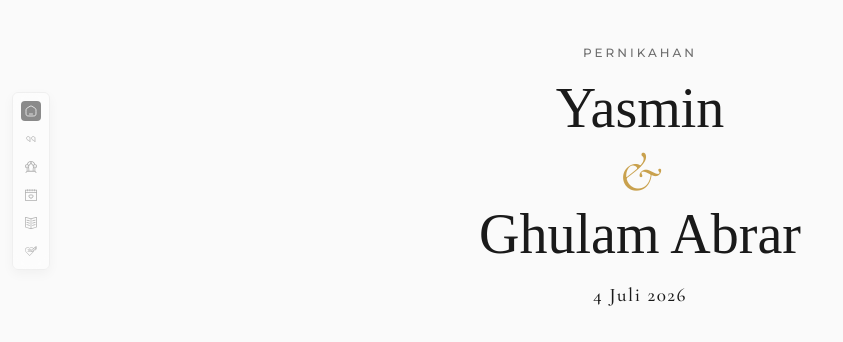
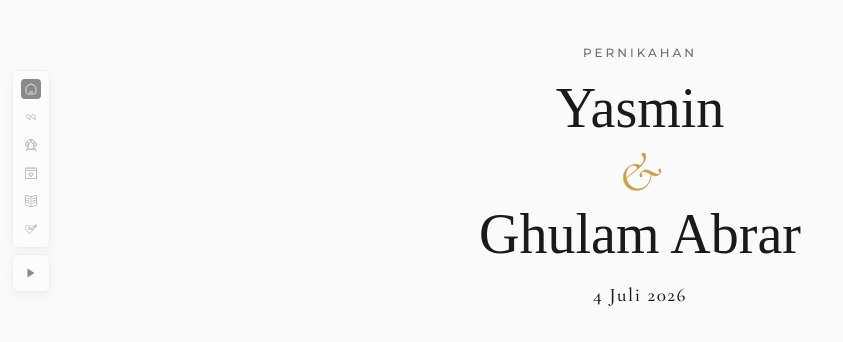
Before and after one commit to 07abrar/undangan-nikah-ghulam, a React (Vite) app in the folder frontend/: page / in a window 1280 px wide. Both pictures are taken after a click on the button "BUKA UNDANGAN". Shown: the part 219-561 px from the top of the page, without its empty margins (0-843 px from the left). Built offline with nearby package versions, Linux system fonts and the light colour scheme; a web font is replaced by a local one.

Commit message:
Add  background music

```diff
--- a/frontend/src/App.tsx
+++ b/frontend/src/App.tsx
@@ -1,12 +1,13 @@
-import { useEffect, useState } from "react";
+import { useEffect, useRef, useState } from "react";
 
+import MusicPlayer from "./components/MusicPlayer";
 import CoupleProfile from "./pages/CoupleProfile";
 import Cover from "./pages/Cover";
 import EventDetails from "./pages/EventDetails";
 import Footer from "./pages/Footer";
+import Quote from "./pages/Quote";
 import RSVP from "./pages/RSVP";
 import Story from "./pages/Story";
-import Quote from "./pages/Quote";
 
 const SECTION_IDS = [
   "cover",
@@ -38,6 +39,8 @@ const NAV_ITEMS: { id: SectionId; icon: string; label: string }[] = [
 function App() {
   const [isOpen, setIsOpen] = useState(false);
   const [activeSection, setActiveSection] = useState<SectionId>("cover");
+  const [isPlaying, setIsPlaying] = useState(false);
+  const audioRef = useRef<HTMLAudioElement>(null);
 
   useEffect(() => {
     if (!isOpen) return;
@@ -60,14 +63,42 @@ function App() {
     return () => observer.disconnect();
   }, [isOpen]);
 
-  const handleOpen = () => setIsOpen(true);
+  const handleOpen = () => {
+    setIsOpen(true);
+    if (audioRef.current) {
+      audioRef.current
+        .play()
+        .then(() => setIsPlaying(true))
+        .catch(() => {});
+    }
+  };
 
-  if (!isOpen) {
-    return <Cover onOpen={handleOpen} />;
+  const toggleMusic = () => {
+    if (!audioRef.current) return;
+    if (isPlaying) {
+      audioRef.current.pause();
+      setIsPlaying(false);
+    } else {
+      audioRef.current
+        .play()
+        .then(() => setIsPlaying(true))
+        .catch(() => {});
     }
+  };
 
   return (
+    <>
+      <audio
+        ref={audioRef}
+        src={`${import.meta.env.BASE_URL}assets/music/a_town_with_an_ocean_free.mp3`}
+        loop
+        preload="auto"
+      />
+      {!isOpen ? (
+        <Cover onOpen={handleOpen} />
+      ) : (
         <div className="app-shell">
+          <div className="floating-nav-group">
             <nav className="floating-nav">
               {NAV_ITEMS.map(({ id, icon, label }) => (
                 <a
@@ -80,6 +111,8 @@ function App() {
                 </a>
               ))}
             </nav>
+            <MusicPlayer isPlaying={isPlaying} onToggle={toggleMusic} />
+          </div>
 
           <main>
             <section id="cover" className="section">
@@ -103,6 +136,8 @@ function App() {
           </main>
           <Footer />
         </div>
+      )}
+    </>
   );
 }
 
--- /dev/null
+++ b/frontend/src/components/MusicPlayer.tsx
@@ -0,0 +1,33 @@
+const PlayIcon = (
+  <svg viewBox="0 0 24 24" fill="currentColor" aria-hidden="true">
+    <polygon points="5,3 19,12 5,21" />
+  </svg>
+);
+
+const PauseIcon = (
+  <svg viewBox="0 0 24 24" fill="currentColor" aria-hidden="true">
+    <rect x="6" y="4" width="4" height="16" />
+    <rect x="14" y="4" width="4" height="16" />
+  </svg>
+);
+
+type Props = {
+  isPlaying: boolean;
+  onToggle: () => void;
+};
+
+export default function MusicPlayer(props: Props) {
+  const { isPlaying, onToggle } = props;
+  return (
+    <div className="music-control">
+      <button
+        type="button"
+        className="music-btn"
+        onClick={onToggle}
+        title={isPlaying ? "Pause music" : "Play music"}
+      >
+        {isPlaying ? PlayIcon : PauseIcon}
+      </button>
+    </div>
+  );
+}
--- a/frontend/src/styles/components.css
+++ b/frontend/src/styles/components.css
@@ -12,12 +12,21 @@
   }
 }
 
-/* Floating vertical navigation sidebar */
-.floating-nav {
+/* Wrapper that fixes both the nav and music control together */
+.floating-nav-group {
   position: fixed;
   left: 12px;
   top: 50%;
   transform: translateY(-50%);
+  display: flex;
+  flex-direction: column;
+  align-items: stretch;
+  gap: 6px;
+  z-index: 1000;
+}
+
+/* Floating vertical navigation sidebar */
+.floating-nav {
   display: flex;
   flex-direction: column;
   gap: var(--space-sm);
@@ -27,7 +36,6 @@
   border-radius: var(--radius-md);
   -webkit-backdrop-filter: blur(8px);
   backdrop-filter: blur(8px);
-  z-index: 1000;
   transition:
     opacity 0.3s ease,
     transform 0.3s ease;
@@ -37,7 +45,46 @@
 
 .floating-nav:hover {
   opacity: 1;
-  transform: translateY(-50%) scale(1.05);
+  transform: scale(1.05);
+}
+
+/* Music playback control */
+.music-control {
+  display: flex;
+  align-items: center;
+  justify-content: center;
+  padding: var(--space-sm);
+  background: rgba(255, 255, 255, 0.95);
+  border: 1px solid var(--color-border);
+  border-radius: var(--radius-md);
+  -webkit-backdrop-filter: blur(8px);
+  backdrop-filter: blur(8px);
+  opacity: 0.5;
+  box-shadow: 0 4px 12px rgba(0, 0, 0, 0.08);
+  transition: opacity 0.3s ease;
+}
+
+.music-control:hover {
+  opacity: 1;
+}
+
+.music-btn {
+  display: flex;
+  align-items: center;
+  justify-content: center;
+  width: 20px;
+  height: 20px;
+  border: none;
+  background: none;
+  cursor: pointer;
+  padding: 0;
+  color: var(--color-primary);
+}
+
+.music-btn svg {
+  width: 12px;
+  height: 12px;
+  display: block;
 }
 
 .nav-link {
@@ -71,12 +118,6 @@
 .nav-link.is-active img {
   opacity: 1;
   filter: brightness(0) invert(1);
-}
-
-@media (min-width: 768px) {
-  .floating-nav {
-    left: 12px;
-  }
 }
 
 /* ---- Sections ---------------------------------------------- */
```
Also changed, not shown: 1 other file (tests, documents, lock files or other folders). Lines whose indentation alone changed are shown as unchanged.
